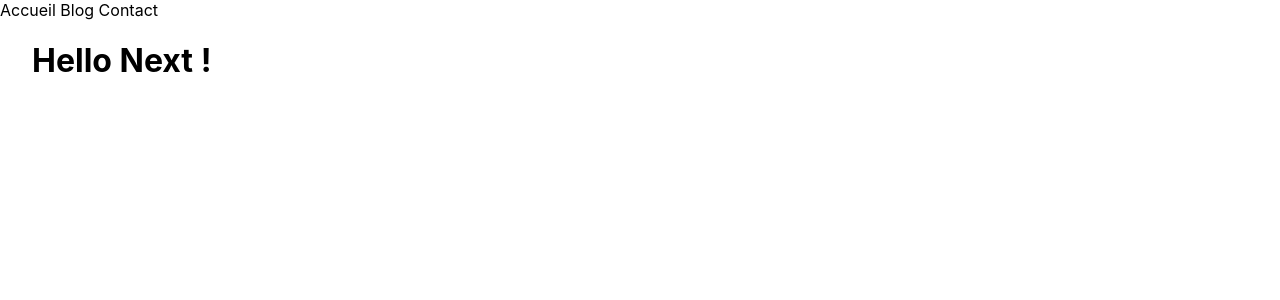
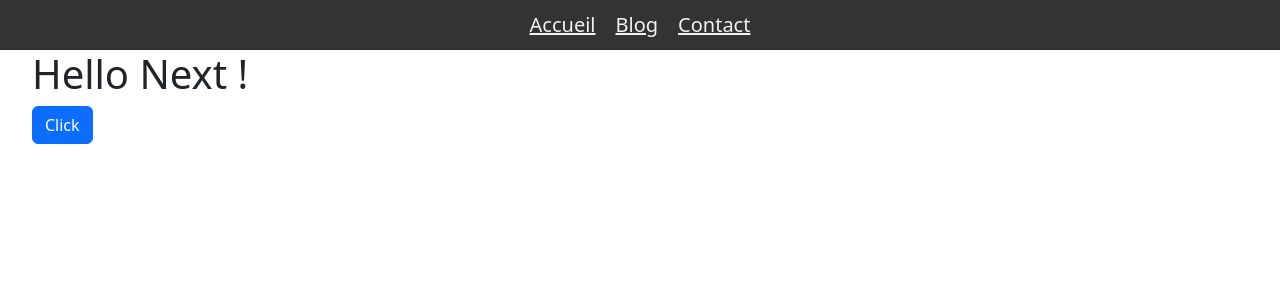
Before and after one commit to Sino-One/nextApp, a Next.js app: page / in a window 1280 px wide. Shown: the top 300 px of the page. Built offline with nearby package versions, Linux system fonts and the light colour scheme.

Commit message:
module css + bootstrap

```diff
--- a/components/Navbar/Navbar.js
+++ b/components/Navbar/Navbar.js
@@ -1,9 +1,10 @@
 import Link from 'next/link'
 import React from 'react'
+import styles from './Navbar.module.css'
 
 export default function Navbar() {
   return (
-    <nav>
+    <nav className={styles.navbar}>
       <Link href="/">
         <a>Accueil</a>
       </Link>
--- /dev/null
+++ b/components/Navbar/Navbar.module.css
@@ -0,0 +1,12 @@
+.navbar {
+    padding: 10px;
+    background: #333;
+    display: flex;
+    justify-content: center;
+    font-size: 20px;
+}
+
+.navbar a {
+    margin: 0 10px;
+    color: #f1f1f1
+}
--- a/package.json
+++ b/package.json
@@ -9,6 +9,7 @@
     "lint": "next lint"
   },
   "dependencies": {
+    "bootstrap": "^5.2.0",
     "next": "12.2.3",
     "react": "18.2.0",
     "react-dom": "18.2.0"
--- a/pages/_app.js
+++ b/pages/_app.js
@@ -1,6 +1,7 @@
 import React from "react";
 import Container from "../components/Container/Container";
 import "../styles/globals.css";
+import "../node_modules/bootstrap/dist/css/bootstrap.min.css"
 
 function MyApp({ Component, pageProps }) {
   return (
--- a/pages/index.js
+++ b/pages/index.js
@@ -12,6 +12,7 @@ export default function Home() {
   return (
     <div className={styles.container}>
       <h1>Hello Next !</h1>
+      <button className="btn btn-primary">Click</button>
     </div>
   )
 }
```
Also changed, not shown: 1 other file (tests, documents, lock files or other folders).
